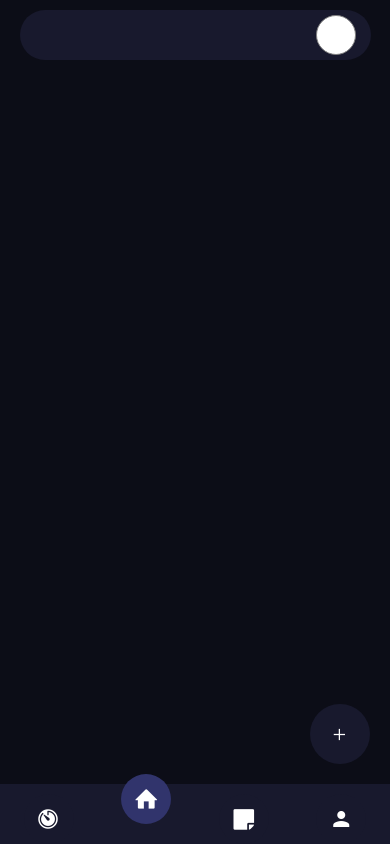
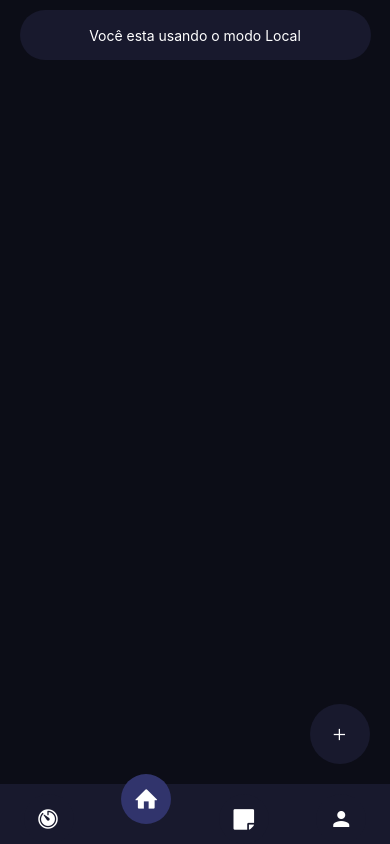
Before and after one commit to ArthurBrigueli/GymPump, a React Native app in the folder GymPump/: screen /Home in a window 390 px wide. Built offline with nearby package versions, Linux system fonts and the light colour scheme; what expo-notifications, expo-sqlite would draw is missing.

Commit message:
feat: notificação de acesso local

```diff
--- a/GymPump/components/StatusProfile/StatusProfile.jsx
+++ b/GymPump/components/StatusProfile/StatusProfile.jsx
@@ -18,9 +18,15 @@ const StatusProfile = ()=>{
 
     return(
         <View style={styles.container}>
-            <TouchableOpacity style={styles.containerProfile} onPress={handleProfile}>
-                {token && (<Text>{user.nome[0]}</Text>)}
-            </TouchableOpacity>
+            {token ? (
+                <TouchableOpacity style={styles.containerProfile} onPress={handleProfile}>
+                    {token && (<Text>{user.nome[0]}</Text>)}
+                </TouchableOpacity>
+            ):(
+                <TouchableOpacity>
+                    <Text style={styles.txt}>Você esta usando o modo Local</Text>
+                </TouchableOpacity>
+            )}
 
         </View>
 
@@ -46,6 +52,7 @@ const styles = StyleSheet.create({
         justifyContent: 'center',
         width: '90%',
         marginTop: 10,
+        alignItems: 'center'
     },
     containerProfile: {
         backgroundColor: 'white',
@@ -59,6 +66,9 @@ const styles = StyleSheet.create({
         justifyContent: 'center',
         alignItems: 'center'
 
+    },
+    txt: {
+        color:'white'
     }
 })
 
```
